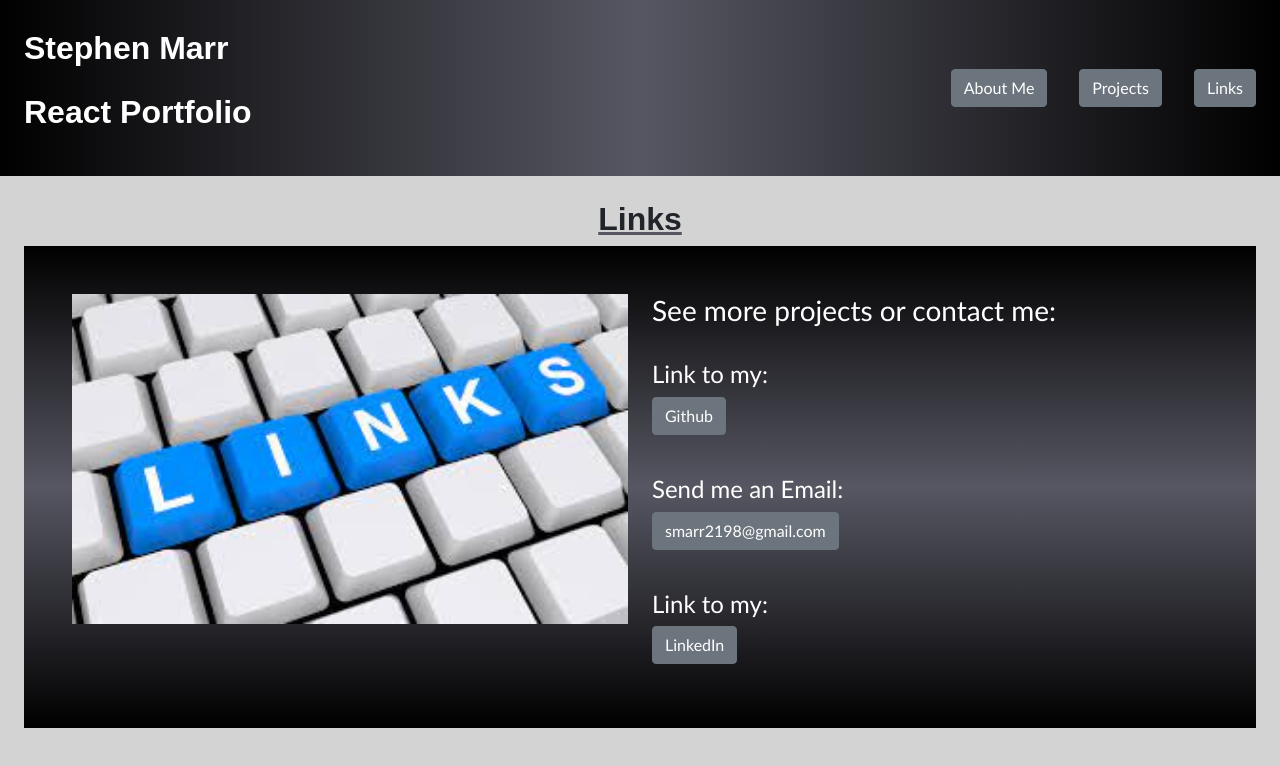
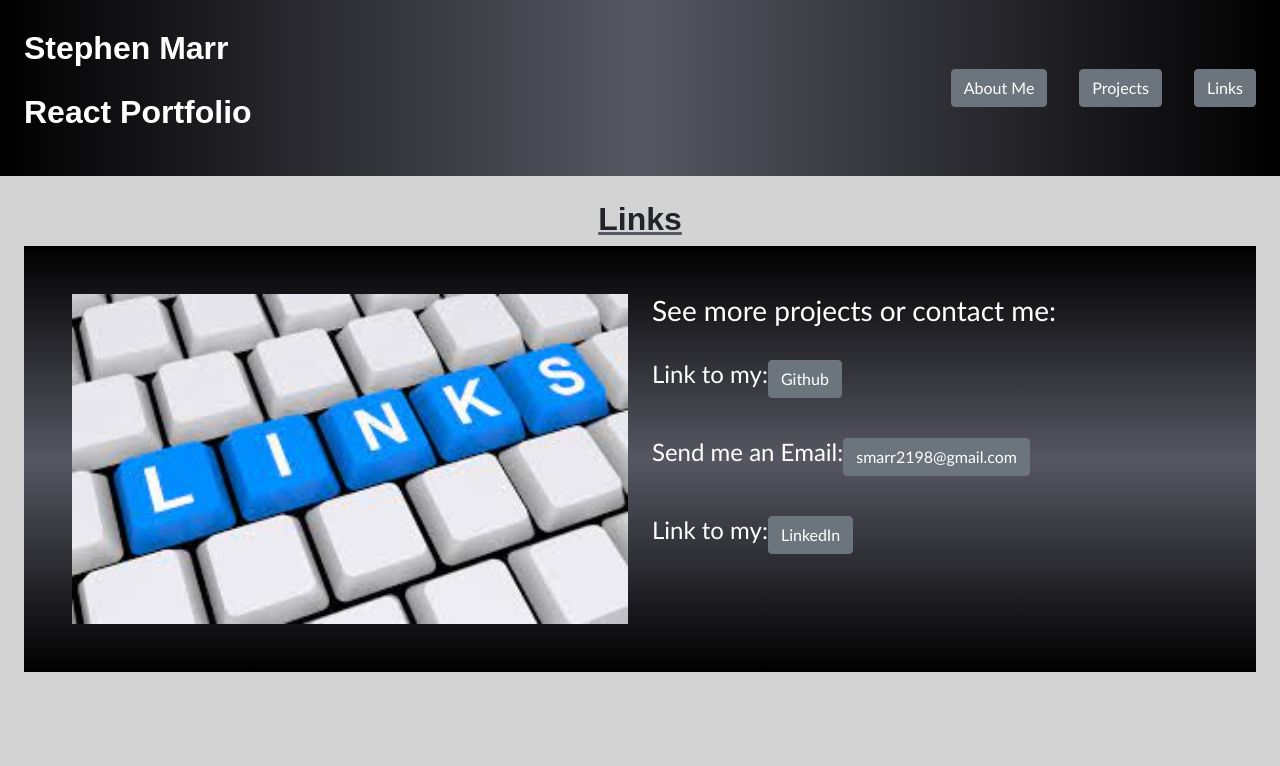
Before and after one commit to smarr2198/react-portfolio, a React (Create React App) app: page /Links in a window 1280 px wide. Shown: the top 766 px of the page. Built offline with nearby package versions, Linux system fonts and the light colour scheme.

Commit message:
fixed a few css errors

```diff
--- a/src/components/Layout.js
+++ b/src/components/Layout.js
@@ -1,7 +1,4 @@
-import Header from "./Header";
 import Body from "./Body";
-import Footer from "./Footer";
-import Projects from "./Projects";
 
 function Layout(props) {
   return (
@@ -9,8 +6,6 @@ function Layout(props) {
       <main>
         <Body></Body>
       </main>
-
-      {/* <main>{props.children}</main> */}
     </>
   );
 }
--- a/src/components/Links.js
+++ b/src/components/Links.js
@@ -5,9 +5,7 @@ function Links(props) {
     <>
       <main class="d-f@lrg g fg-1 p">
         <div class="fg-4@lrg g">
-          <a id="linkedin_badge">
-            <h2 class="ta-c ff-fantasy fw-700 td-u fz-2">Links</h2>
-          </a>
+          <h2 class="ta-c ff-fantasy fw-700 td-u fz-2">Links</h2>
           <section class="bgc-gr2 d-f@lrg p+">
             <div class="fx-1">
               <img
@@ -18,7 +16,7 @@ function Links(props) {
             </div>
             <div class="fx-1 pl c-white ai-c@min">
               <h3 class="d-f pb">See more projects or contact me:</h3>
-              <p class="d-f\@lrg pb">
+              <p class="d-f@lrg pb">
                 <h4>Link to my:</h4>
                 <a href="https://github.com/smarr2198">
                   <button
@@ -30,7 +28,7 @@ function Links(props) {
                   </button>
                 </a>
               </p>
-              <p class="d-f\@lrg pb">
+              <p class="d-f@lrg pb">
                 <h4>Send me an Email:</h4>
                 <a href="mailto:smarr2198@gmail.com">
                   <button
@@ -42,7 +40,7 @@ function Links(props) {
                   </button>
                 </a>
               </p>
-              <p class="d-f\@lrg">
+              <p class="d-f@lrg">
                 <h4>Link to my:</h4>
                 <a href="https://www.linkedin.com/in/stephen-marr-b15b74225/">
                   <button
```
